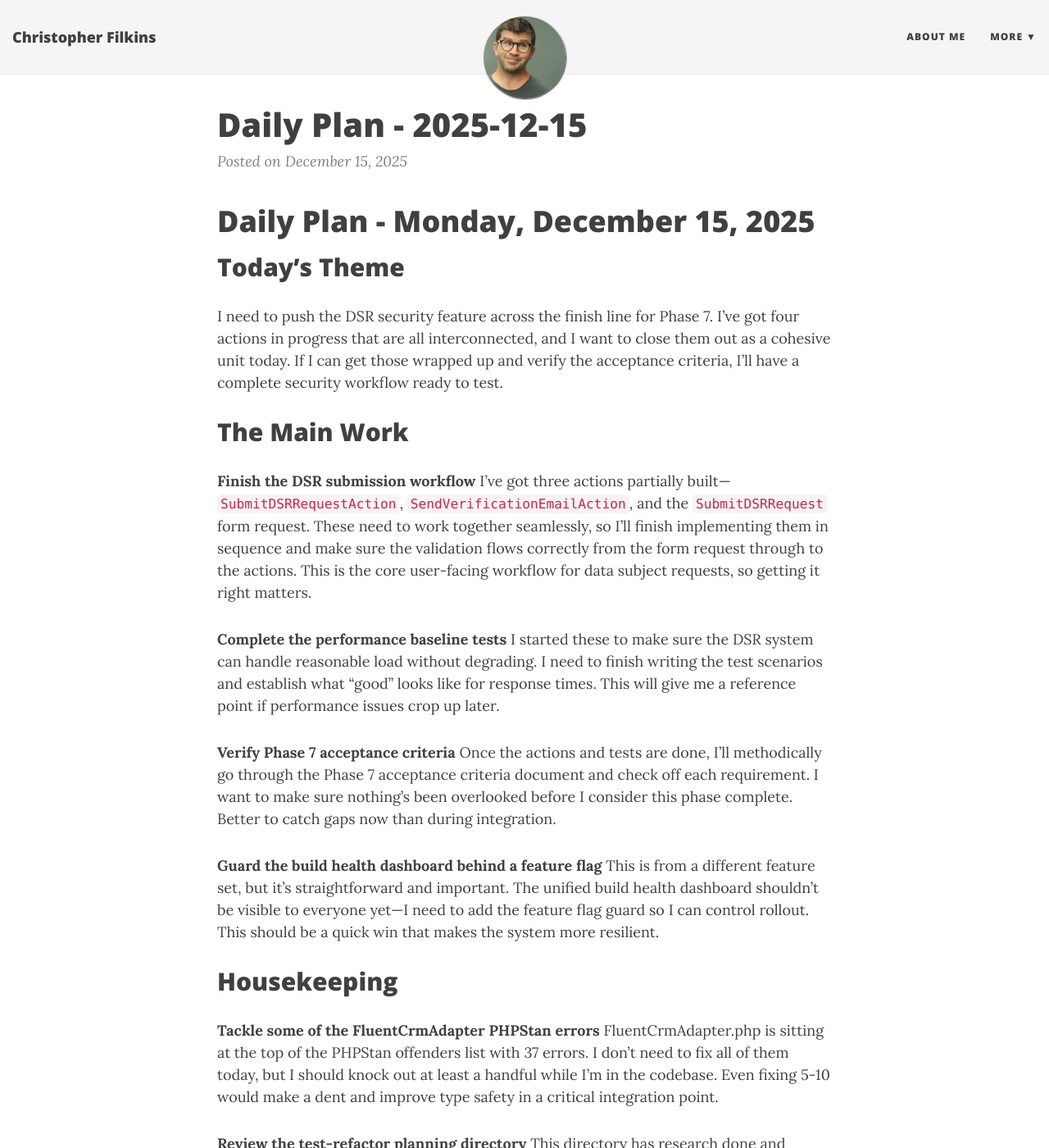
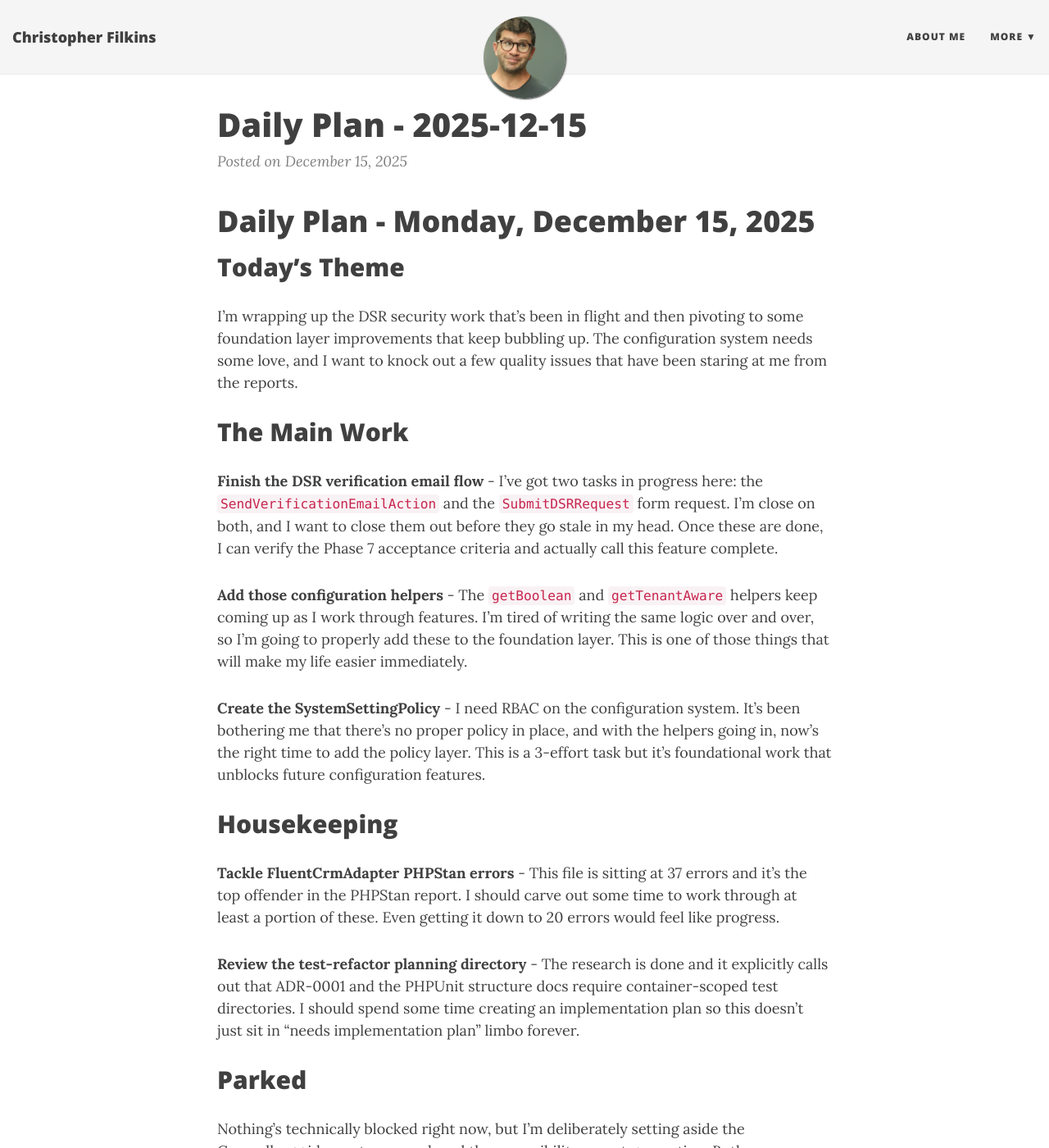
Before and after one commit to filchyboy/filchyboy.github.io, a Jekyll site: the page built from _posts/2025-12-15-todays-plan.md, in a window 1280 px wide and 1400 px high. Shown: the whole window at 82% size. Built offline with Jekyll 4.4.1, drawn with Linux system fonts in a browser that asks for light colours; nearby versions of some CDN libraries; some of the changed text lies outside the part shown.

Commit message:
Add daily plan: 2025-12-15

```diff
--- a/_posts/2025-12-15-todays-plan.md
+++ b/_posts/2025-12-15-todays-plan.md
@@ -7,30 +7,22 @@ date: 2025-12-15
 # Daily Plan - Monday, December 15, 2025
 
 ## Today's Theme
-I need to push the DSR security feature across the finish line for Phase 7. I've got four actions in progress that are all interconnected, and I want to close them out as a cohesive unit today. If I can get those wrapped up and verify the acceptance criteria, I'll have a complete security workflow ready to test.
+I'm wrapping up the DSR security work that's been in flight and then pivoting to some foundation layer improvements that keep bubbling up. The configuration system needs some love, and I want to knock out a few quality issues that have been staring at me from the reports.
 
 ## The Main Work
 
-**Finish the DSR submission workflow**
-I've got three actions partially built—`SubmitDSRRequestAction`, `SendVerificationEmailAction`, and the `SubmitDSRRequest` form request. These need to work together seamlessly, so I'll finish implementing them in sequence and make sure the validation flows correctly from the form request through to the actions. This is the core user-facing workflow for data subject requests, so getting it right matters.
+**Finish the DSR verification email flow** - I've got two tasks in progress here: the `SendVerificationEmailAction` and the `SubmitDSRRequest` form request. I'm close on both, and I want to close them out before they go stale in my head. Once these are done, I can verify the Phase 7 acceptance criteria and actually call this feature complete.
 
-**Complete the performance baseline tests**
-I started these to make sure the DSR system can handle reasonable load without degrading. I need to finish writing the test scenarios and establish what "good" looks like for response times. This will give me a reference point if performance issues crop up later.
+**Add those configuration helpers** - The `getBoolean` and `getTenantAware` helpers keep coming up as I work through features. I'm tired of writing the same logic over and over, so I'm going to properly add these to the foundation layer. This is one of those things that will make my life easier immediately.
 
-**Verify Phase 7 acceptance criteria**
-Once the actions and tests are done, I'll methodically go through the Phase 7 acceptance criteria document and check off each requirement. I want to make sure nothing's been overlooked before I consider this phase complete. Better to catch gaps now than during integration.
-
-**Guard the build health dashboard behind a feature flag**
-This is from a different feature set, but it's straightforward and important. The unified build health dashboard shouldn't be visible to everyone yet—I need to add the feature flag guard so I can control rollout. This should be a quick win that makes the system more resilient.
+**Create the SystemSettingPolicy** - I need RBAC on the configuration system. It's been bothering me that there's no proper policy in place, and with the helpers going in, now's the right time to add the policy layer. This is a 3-effort task but it's foundational work that unblocks future configuration features.
 
 ## Housekeeping
 
-**Tackle some of the FluentCrmAdapter PHPStan errors**
-FluentCrmAdapter.php is sitting at the top of the PHPStan offenders list with 37 errors. I don't need to fix all of them today, but I should knock out at least a handful while I'm in the codebase. Even fixing 5-10 would make a dent and improve type safety in a critical integration point.
+**Tackle FluentCrmAdapter PHPStan errors** - This file is sitting at 37 errors and it's the top offender in the PHPStan report. I should carve out some time to work through at least a portion of these. Even getting it down to 20 errors would feel like progress.
 
-**Review the test-refactor planning directory**
-This directory has research done and references ADR-0001 about container boundaries. I should read through what's there and see if I can draft an implementation plan. My test structure needs work, and having a clear plan will make it easier to chip away at this over time.
+**Review the test-refactor planning directory** - The research is done and it explicitly calls out that ADR-0001 and the PHPUnit structure docs require container-scoped test directories. I should spend some time creating an implementation plan so this doesn't just sit in "needs implementation plan" limbo forever.
 
 ## Parked
 
-Nothing's technically blocked right now, which is good. I'm deliberately setting aside the accessibility report for location views and the Groundhogg idempotency work—both are priority 1, but they require fresh mental space that I don't have today while I'm finishing DSR security. The configuration opportunities work (helpers, policy, seeder) is also going to wait until I've closed out this phase completely.
+Nothing's technically blocked right now, but I'm deliberately setting aside the Groundhogg idempotency work and the accessibility report generation. Both are important, but the DSR security finish line is more urgent, and I want to get those foundation helpers in place before I context-switch to integration patterns or accessibility work.
```
